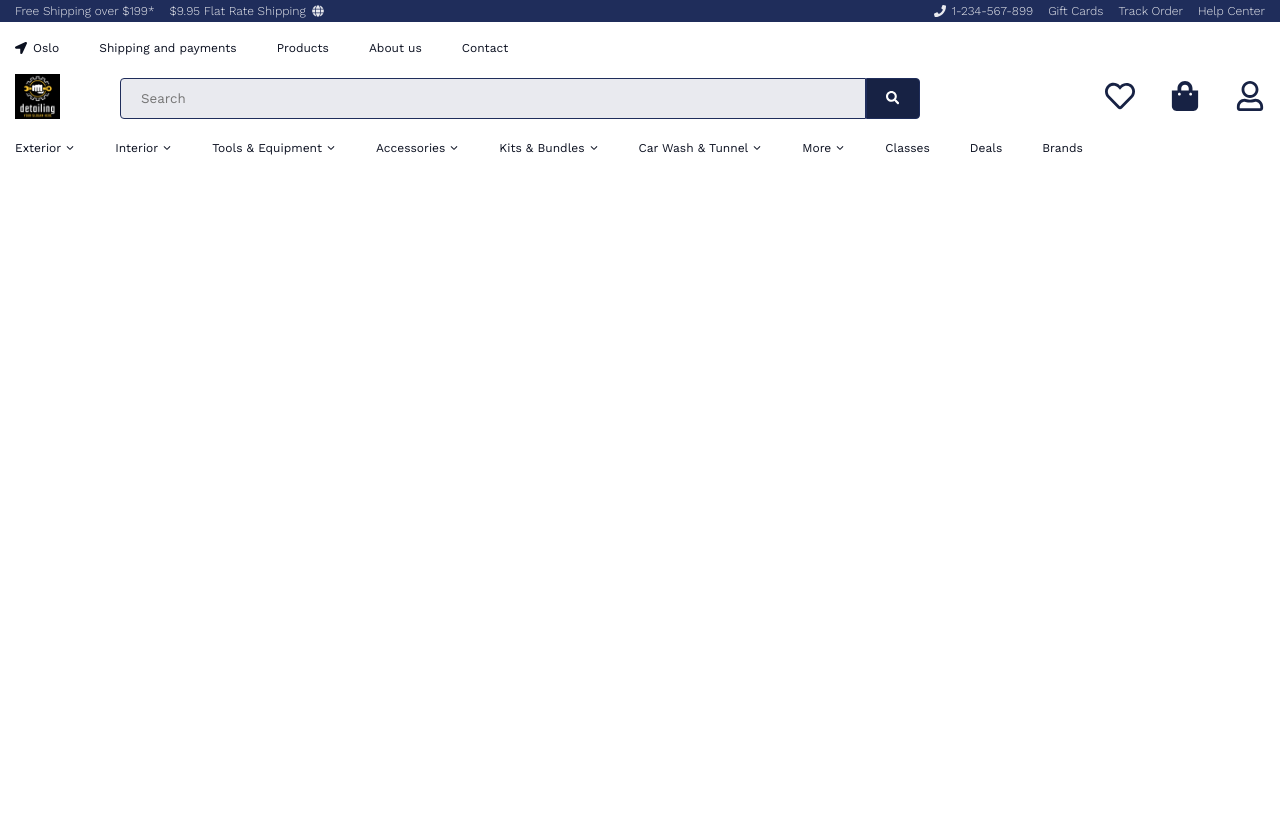
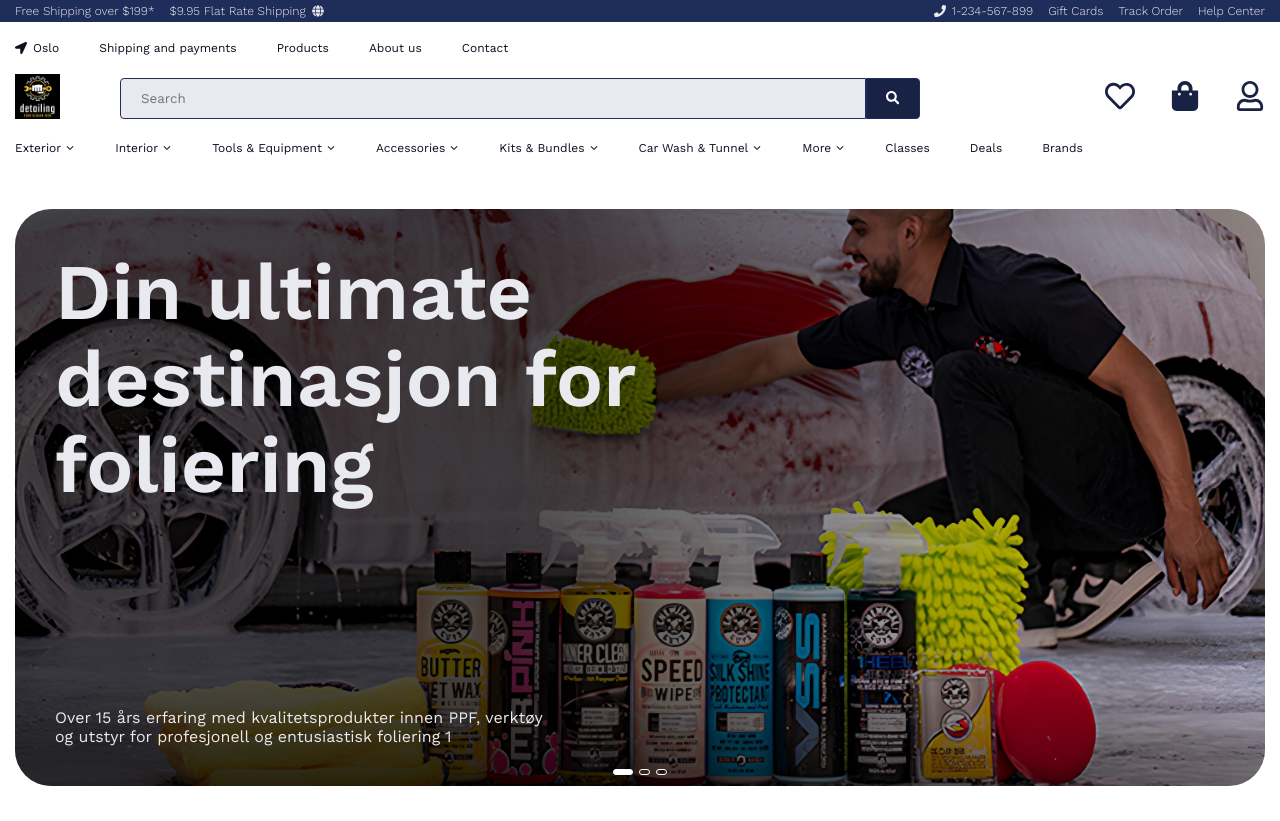
Before and after one commit to Abbos29/detailing, a Next.js app: page / in a window 1280 px wide. Before the commit the page ends 800 px from the top, so only its background shows below. Built offline with nearby package versions, Linux system fonts and the light colour scheme.

Commit message:
feat: add hero swiper section

```diff
--- a/package.json
+++ b/package.json
@@ -14,6 +14,7 @@
     "react": "^19.0.0",
     "react-dom": "^19.0.0",
     "react-icons": "^5.5.0",
-    "sass": "^1.86.2"
+    "sass": "^1.86.2",
+    "swiper": "^11.2.6"
   }
 }
--- /dev/null
+++ b/src/components/layout/Hero/Hero.jsx
@@ -0,0 +1,58 @@
+import React from 'react';
+import s from './Hero.module.scss';
+import Container from '@/components/ui/Container/Container';
+
+import { Swiper, SwiperSlide } from 'swiper/react';
+import { Pagination } from 'swiper/modules';
+import 'swiper/css';
+import 'swiper/css/pagination';
+
+const slides = [
+    {
+        id: 1,
+        title: 'Din ultimate destinasjon for foliering',
+        text: 'Over 15 års erfaring med kvalitetsprodukter innen PPF, verktøy og utstyr for profesjonell og entusiastisk foliering 1',
+        image: '/img/hero1.jpg',
+    },
+    {
+        id: 2,
+        title: 'Din ultimate destinasjon for foliering',
+        text: 'Over 15 års erfaring med kvalitetsprodukter innen PPF, verktøy og utstyr for profesjonell og entusiastisk foliering 2',
+        image: '/img/hero1.jpg',
+    },
+    {
+        id: 3,
+        title: 'Din ultimate destinasjon for foliering',
+        text: 'Over 15 års erfaring med kvalitetsprodukter innen PPF, verktøy og utstyr for profesjonell og entusiastisk foliering 3',
+        image: '/img/hero1.jpg',
+    },
+];
+
+const Hero = () => {
+    return (
+        <section className={s.hero}>
+            <Container>
+                <div className={s.hero_slider}>
+                    <Swiper
+                        className={s.swiper}
+                        pagination={true}
+                        spaceBetween={30}
+                        modules={[Pagination]}
+                    >
+                        {slides.map((slide) => (
+                            <SwiperSlide key={slide.id}>
+                                <div className={s.hero_banner}>
+                                    <img src={slide.image} alt={slide.title} />
+                                    <h1>{slide.title}</h1>
+                                    <p>{slide.text}</p>
+                                </div>
+                            </SwiperSlide>
+                        ))}
+                    </Swiper>
+                </div>
+            </Container>
+        </section>
+    );
+};
+
+export default Hero;
--- /dev/null
+++ b/src/components/layout/Hero/Hero.module.scss
@@ -0,0 +1,69 @@
+.hero_banner {
+    background:
+        linear-gradient(90deg, rgba(0, 0, 0, 0.7) 40%, rgba(0, 0, 0, 0.1) 100%),
+        no-repeat center center;
+    background-size: cover;
+    aspect-ratio: 4/1.2;
+    overflow: hidden;
+    border-radius: 36px;
+
+    color: #e9eaef;
+    padding: 40px;
+
+    display: flex;
+    flex-direction: column;
+    justify-content: space-between;
+    gap: 20px;
+
+    @media (max-width: 480px) {
+        padding: 20px;
+        border-radius: 8px;
+    }
+
+    @media (max-width: 1300px) {
+        aspect-ratio: 4/1.7;
+    }
+    @media (max-width: 992px) {
+        aspect-ratio: unset;
+    }
+
+    h1 {
+        font-weight: 600;
+        // font-size: 80px;
+        font-size: clamp(1.563rem, 0.089rem + 6.04vw, 5rem);
+        line-height: 1.1;
+        max-width: 65%;
+    }
+
+    p {
+        max-width: 500px;
+        font-weight: 400;
+        font-size: 16px;
+        line-height: 1.2;
+
+        @media (max-width: 992px) {
+            height: 0;
+            overflow: hidden;
+        }
+    }
+
+    img {
+        width: 100%;
+        height: 100%;
+        object-fit: cover;
+        object-position: center -100px;
+        position: absolute;
+        inset: 0;
+        z-index: -1;
+
+        overflow: hidden;
+        border-radius: 36px;
+
+        @media (max-width: 768px) {
+            object-position: center center;
+        }
+        @media (max-width: 480px) {
+                border-radius: 8px;
+        }
+    }
+}
--- a/src/pages/_app.js
+++ b/src/pages/_app.js
@@ -1,6 +1,14 @@
 import "@/styles/reset.css";
 import "@/styles/globals.css";
+import TopBar from "@/components/ui/TopBar/TopBar";
+import Header from "@/components/layout/Header/Header";
 
 export default function App({ Component, pageProps }) {
-  return <Component {...pageProps} />;
+  return (
+    <>
+      <TopBar />
+      <Header />
+      <Component {...pageProps} />
+    </>
+  );
 }
--- a/src/pages/index.js
+++ b/src/pages/index.js
@@ -1,5 +1,5 @@
-import Header from "@/components/layout/Header/Header";
-import TopBar from "@/components/ui/TopBar/TopBar";
+
+import Hero from "@/components/layout/Hero/Hero";
 import Head from "next/head";
 
 export default function Home() {
@@ -12,10 +12,7 @@ export default function Home() {
         <link rel="icon" href="/favicon.ico" />
       </Head>
 
-      <TopBar />
-
-      <Header />
-
+      <Hero />
     </>
   );
 }
--- a/src/styles/globals.css
+++ b/src/styles/globals.css
@@ -3,3 +3,30 @@
 * {
   font-family: "Work Sans", sans-serif;
 }
+
+section {
+  padding: 35px 0;
+
+  @media (max-width: 768px) {
+    padding: 15px 0;
+
+  }
+}
+
+
+.swiper-pagination-bullet {
+  margin: 0 3px !important;
+  border: 1px solid #FFFFFF !important;
+  opacity: 1 !important;
+  width: 9px !important;
+  height: 4px !important;
+  background: none !important;
+  border-radius: 7px !important;
+  transition: 0.4s !important;
+
+}
+
+.swiper-pagination-bullet-active {
+  width: 18px !important;
+  background-color: #fff !important;
+}
```
Also changed, not shown: public/img/hero1.jpg (added), 1 other file (tests, documents, lock files or other folders).
